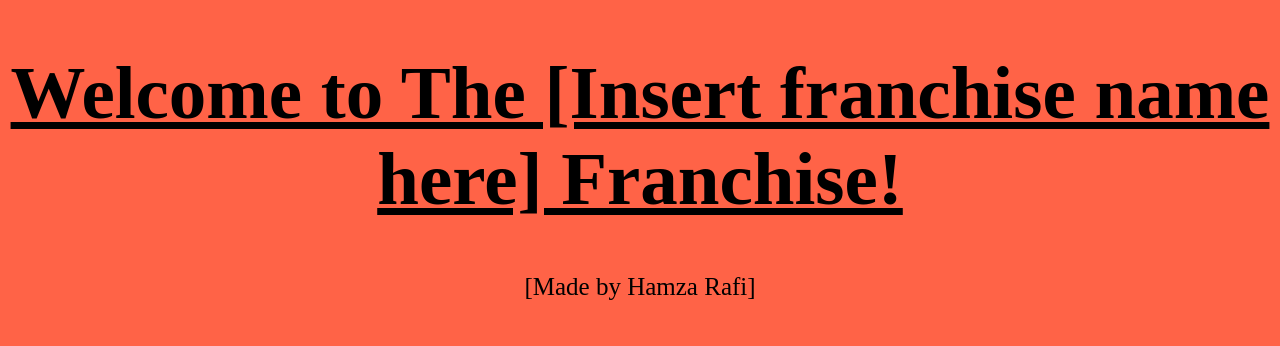
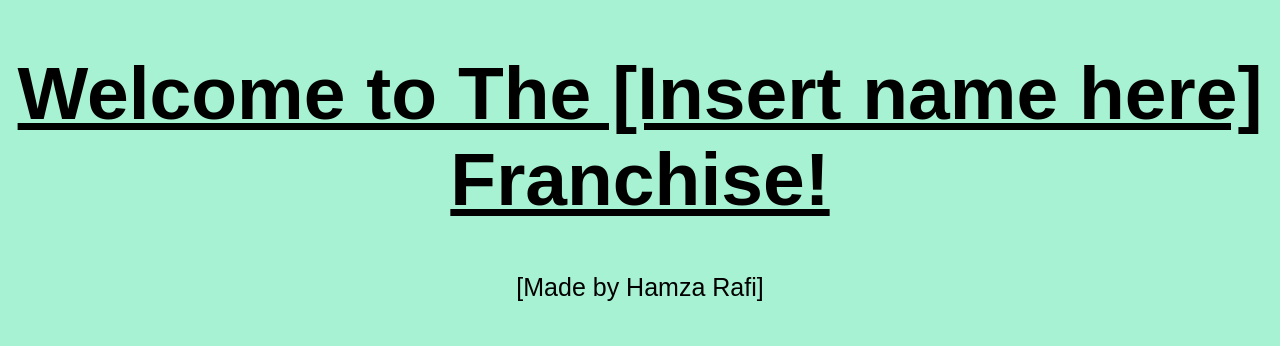
Before and after one commit to Hamza-Rafi/Taraweeh-Button, a plain HTML site: page index.html in a window 1280 px wide. Shown: the top 346 px of the page. Drawn offline with Linux system fonts and the light colour scheme.

Commit message:
Changed BG colour

```diff
--- a/index.html
+++ b/index.html
@@ -7,7 +7,7 @@
         <p>
             <h1>
                 <b>
-                    <u>Welcome to The [Insert franchise name here] Franchise!</u>
+                    <u>Welcome to The [Insert name here] Franchise!</u>
                 </b>
             </h1>
         </p>
--- a/style.css
+++ b/style.css
@@ -1,13 +1,16 @@
 body {
-    background-color: tomato;
+    background-color: #a7f2d2;
+    font-family: Arial, Helvetica, sans-serif;
 }
 h1 {
     text-align: center;
     font-size: 75px;
+    font-family: Arial, Helvetica, sans-serif;
 }
 p, button{
     text-align: center;
     font-size: 50px;
+    font-family: Arial, Helvetica, sans-serif;
 }
 .home {
     font-size: 25px;
```
